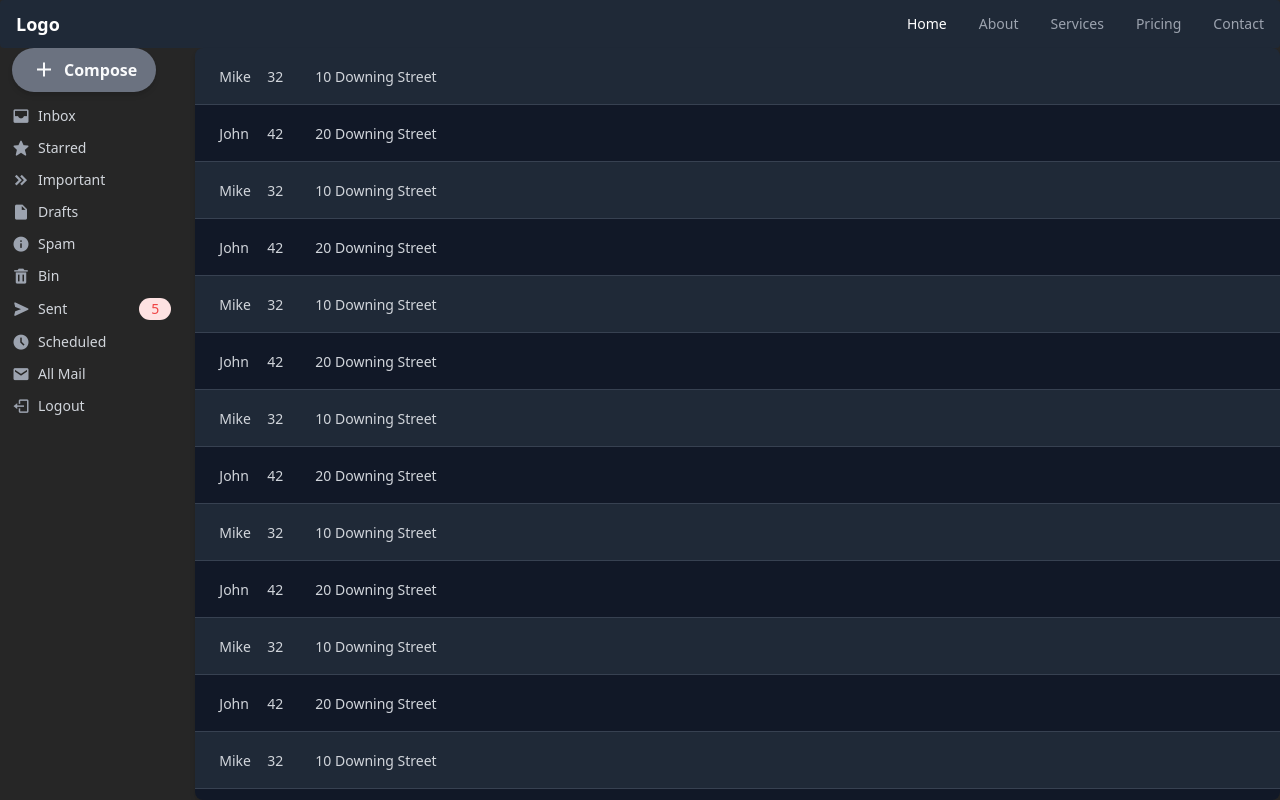
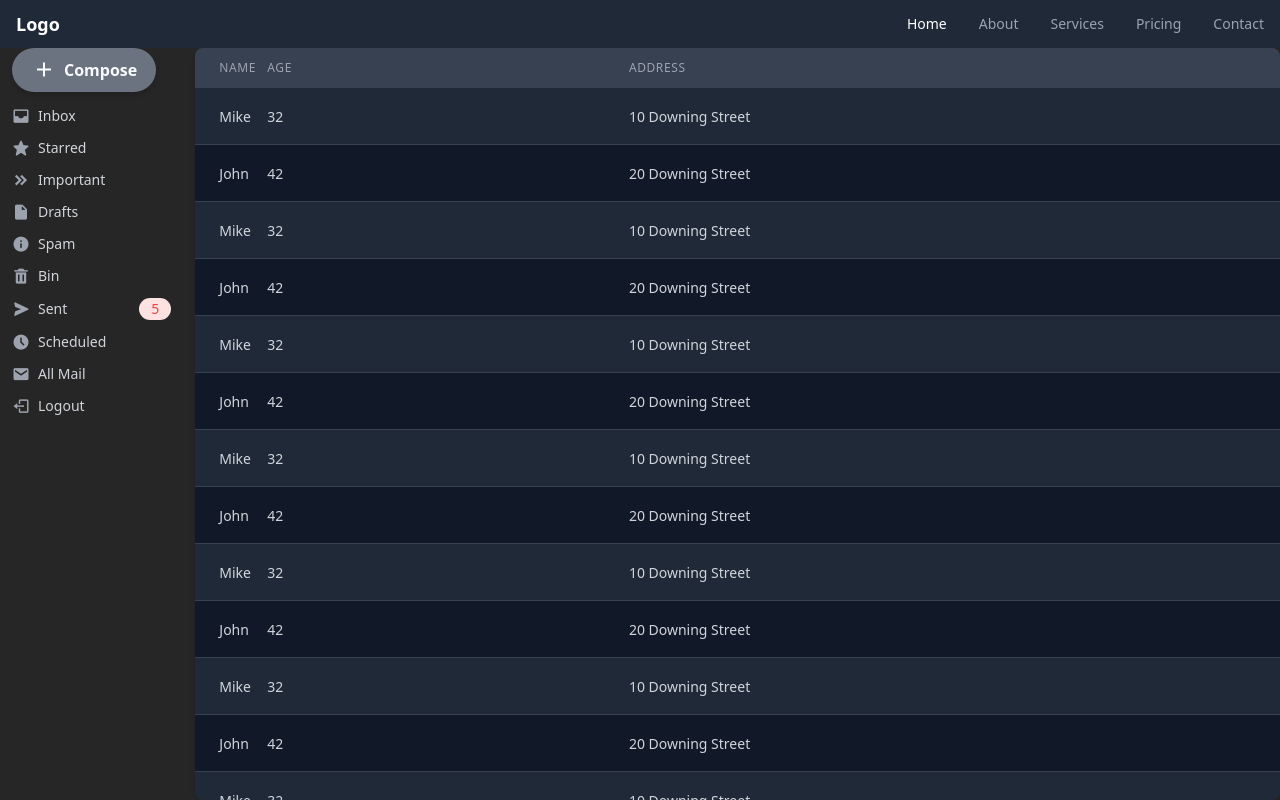
Before and after one commit to edadma/react-tailwind, a React (Create React App) app: page / in a window 1280 px wide. Built offline with nearby package versions, Linux system fonts and the light colour scheme.

Commit message:
improve Table

```diff
--- a/src/Email.tsx
+++ b/src/Email.tsx
@@ -106,18 +106,22 @@ const columns: TableColumn[] = [
     index: 'name',
     key: 'name',
     render: (data) => <Text>{data}</Text>,
-    classes: 'w-0',
+    th: 'w-0',
+    td: 'w-0',
   },
   {
     title: 'Age',
     index: 'age',
     key: 'age',
-    classes: 'w-0',
+    th: 'w-1/3',
+    td: 'w-1/3',
   },
   {
     title: 'Address',
     index: 'address',
     key: 'address',
+    th: 'w-1/3',
+    td: 'w-1/3',
   },
 ]
 
@@ -163,10 +167,11 @@ export const Email: React.FC = () => {
               <Item icon="bx-log-out" label="Logout" />
             </Sider>
             <Table
-              className="w-full overflow-y-auto flex h-[calc(100vh-48px)]"
-              tbody="w-full"
-              trBody="flex"
-              noHeader
+              className="w-full"
+              thead="flex w-full"
+              trHead="flex w-full"
+              tbody="w-full overflow-y-auto flex flex-col h-[calc(100vh-88px)]"
+              trBody="flex w-full"
               striped
               hoverable
               columns={columns}
--- a/src/Table.tsx
+++ b/src/Table.tsx
@@ -11,7 +11,8 @@ export interface TableColumn {
   key?: string
   align?: Align
   render?: TableCellRenderer
-  classes?: string
+  th?: string
+  td?: string
 }
 
 interface TableProps
@@ -21,7 +22,7 @@ interface TableProps
   bordered?: boolean
   striped?: boolean
   hoverable?: boolean
-  noHeader?: boolean
+  header?: boolean
   thead?: string
   tbody?: string
   trHead?: string
@@ -38,7 +39,7 @@ export const Table: FC<TableProps> = (props) => {
     bordered,
     striped,
     hoverable,
-    noHeader,
+    header = true,
     thead,
     tbody,
     trHead,
@@ -49,13 +50,13 @@ export const Table: FC<TableProps> = (props) => {
 
   return (
     <table className={`${theme.component.table.style.table} ${className || ''}`} {...other}>
-      {!noHeader && (
+      {header && (
         <thead className={`${theme.component.table.style.thead} ${thead || ''}`}>
           <tr className={trHead || ''}>
-            {columns.map(({ title, index, key }, ind) => (
+            {columns.map(({ title, index, key, th }, ind) => (
               <th
                 scope="col"
-                className={theme.component.table.style.th}
+                className={`${theme.component.table.style.th} ${th || ''}`}
                 key={key || index.toString()}
               >
                 {title}
@@ -80,9 +81,9 @@ export const Table: FC<TableProps> = (props) => {
             } ${row < data.length - 1 ? theme.component.table.style.horizontalDividers : ''}`}
             key={record.key || row.toString()}
           >
-            {columns.map(({ index, key, classes }, col) => (
+            {columns.map(({ index, key, td }, col) => (
               <td
-                className={`${classes || ''} ${theme.component.table.style.td}`}
+                className={`${td || ''} ${theme.component.table.style.td}`}
                 key={key || col.toString()}
               >
                 {(columns[col].render ? columns[col].render! : DEFAULT_CELL_RENDERER)(
```
